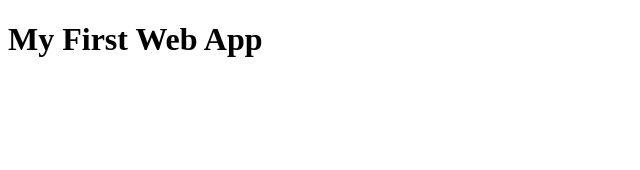
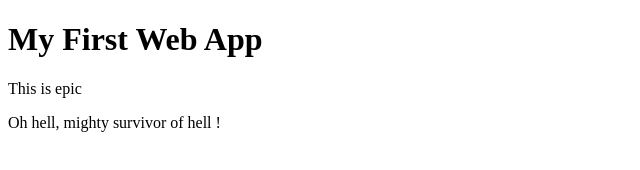
Before and after one commit to gtrmichaels/web-app-1, a plain HTML site: page index.html in a window 1280 px wide. Shown: the whole page, without its empty margins (0-640 px from the left). Drawn offline with Linux system fonts and the light colour scheme.

Commit message:
2nd commit

```diff
--- a/index.html
+++ b/index.html
@@ -7,5 +7,8 @@
 </head>
 <body>
     <h1>My First Web App</h1>
+        <p>This is epic</p>
+        <p>Oh hell, mighty survivor of hell !</p>
+
 </body>
 </html>
```
